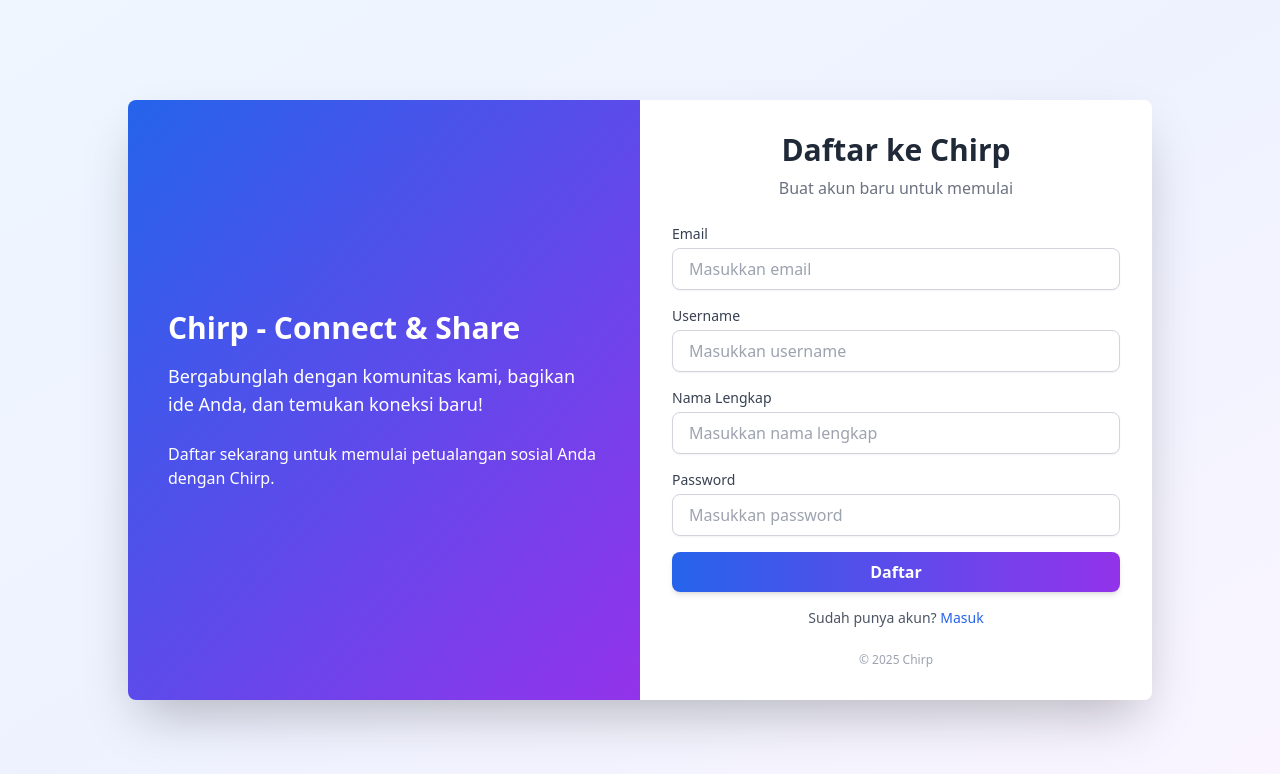
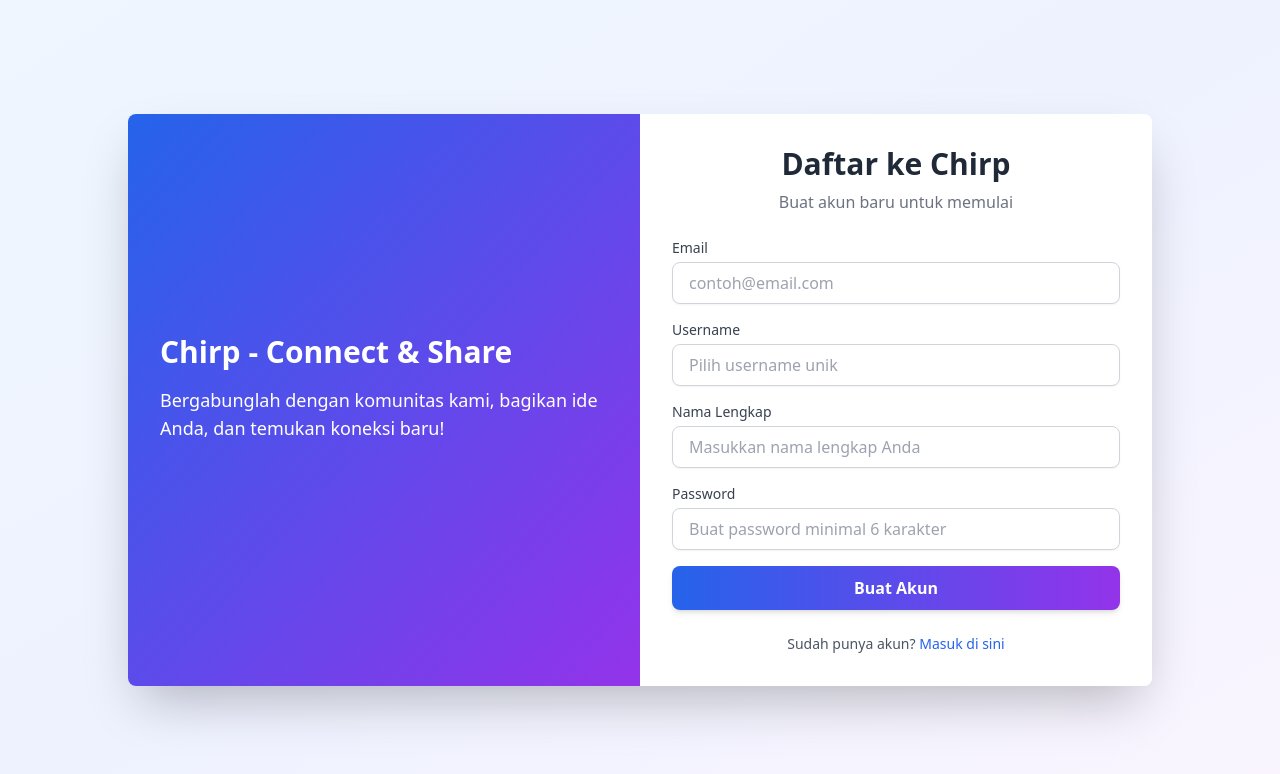
Before and after one commit to rakapdn/chirp-web-fe, a React (Create React App) app: page /register in a window 1280 px wide. Shown: the top 774 px of the page. Built offline with nearby package versions, Linux system fonts and the light colour scheme.

Commit message:
feat: enhance Register component with success message and improve form validation

```diff
--- a/src/pages/register/Register.jsx
+++ b/src/pages/register/Register.jsx
@@ -10,6 +10,7 @@
     password: "",
   });
   const [errorMessage, setErrorMessage] = useState("");
+  const [successMessage, setSuccessMessage] = useState("");
   const [isLoading, setIsLoading] = useState(false);
   const navigate = useNavigate();
 
@@ -20,7 +21,7 @@
   const validateForm = () => {
     const { email, username, fullName, password } = formData;
     if (!email || !username || !fullName || !password) {
-      return "Semua kolom harus diisi.";
+      return "Semua kolom wajib diisi.";
     }
     if (!/^[^\s@]+@[^\s@]+\.[^\s@]+$/.test(email)) {
       return "Format email tidak valid.";
@@ -38,6 +39,7 @@
     e.preventDefault();
     setIsLoading(true);
     setErrorMessage("");
+    setSuccessMessage("");
 
     const validationError = validateForm();
     if (validationError) {
@@ -48,121 +50,78 @@
 
     try {
       const API_URL = process.env.REACT_APP_API_URL || "http://localhost:3000";
-      const res = await axios.post(`${API_URL}/api/auth/register`, formData);
-      const { token } = res.data;
-      localStorage.setItem("token", token); // Simpan token
-      navigate("/"); // Arahkan ke halaman utama setelah registrasi
+      await axios.post(`${API_URL}/api/auth/register`, formData);
+
+      setSuccessMessage("Registrasi berhasil! Anda akan diarahkan ke halaman login...");
+
+      // Arahkan ke halaman login setelah 2 detik
+      setTimeout(() => {
+        navigate("/login");
+      }, 2000);
+
     } catch (error) {
-      const errorMsg = error.response?.data?.error || "Registrasi gagal! Coba lagi.";
+      const errorMsg = error.response?.data?.error || "Registrasi gagal! Username atau email mungkin sudah digunakan.";
       setErrorMessage(errorMsg);
-    } finally {
-      setIsLoading(false);
+      setIsLoading(false); // Set isLoading false hanya jika terjadi error
     }
   };
 
   return (
-    <div className="min-h-screen flex items-center justify-center bg-gradient-to-br from-blue-50 via-indigo-50 to-purple-50">
-      <div className="flex w-full max-w-5xl shadow-2xl rounded-lg overflow-hidden">
-        {/* Bagian Kiri - Gambar dan Teks Inspiratif */}
-        <div className="w-1/2 bg-gradient-to-br from-blue-600 to-purple-600 p-10 text-white flex flex-col justify-center">
+    <div className="min-h-screen flex items-center justify-center bg-gradient-to-br from-blue-50 via-indigo-50 to-purple-50 p-4 sm:p-6 lg:p-8">
+      <div className="flex flex-col md:flex-row w-full max-w-5xl shadow-2xl rounded-lg overflow-hidden">
+        {/* Bagian Kiri */}
+        <div className="w-full md:w-1/2 bg-gradient-to-br from-blue-600 to-purple-600 p-8 text-white flex flex-col justify-center text-center md:text-left">
           <h2 className="text-3xl font-bold mb-4">Chirp - Connect & Share</h2>
           <p className="text-lg mb-6">
             Bergabunglah dengan komunitas kami, bagikan ide Anda, dan temukan koneksi baru!
           </p>
-          <p className="text-md">
-            Daftar sekarang untuk memulai petualangan sosial Anda dengan Chirp.
-          </p>
         </div>
 
-        {/* Bagian Kanan - Form Registrasi */}
-        <div className="w-1/2 bg-white p-8 flex flex-col justify-center">
+        {/* Bagian Kanan */}
+        <div className="w-full md:w-1/2 bg-white p-8 flex flex-col justify-center">
           <div className="text-center mb-6">
             <h1 className="text-3xl font-semibold text-gray-800">Daftar ke Chirp</h1>
             <p className="text-gray-500 mt-2">Buat akun baru untuk memulai</p>
           </div>
           <form onSubmit={handleSubmit} className="space-y-4">
+            {/* ... (semua input form tetap sama) ... */}
             <div>
-              <label htmlFor="email" className="block text-sm font-medium text-gray-700">
-                Email
-              </label>
-              <input
-                type="email"
-                id="email"
-                name="email"
-                value={formData.email}
-                onChange={handleChange}
-                className="mt-1 block w-full px-4 py-2 border border-gray-300 rounded-lg shadow-sm focus:ring-blue-500 focus:border-blue-500"
-                placeholder="Masukkan email"
-                required
-                disabled={isLoading}
-              />
+              <label htmlFor="email" className="block text-sm font-medium text-gray-700">Email</label>
+              <input type="email" id="email" name="email" value={formData.email} onChange={handleChange} className="mt-1 block w-full px-4 py-2 border border-gray-300 rounded-lg shadow-sm focus:ring-blue-500 focus:border-blue-500" placeholder="contoh@email.com" required disabled={isLoading} />
             </div>
             <div>
-              <label htmlFor="username" className="block text-sm font-medium text-gray-700">
-                Username
-              </label>
-              <input
-                type="text"
-                id="username"
-                name="username"
-                value={formData.username}
-                onChange={handleChange}
-                className="mt-1 block w-full px-4 py-2 border border-gray-300 rounded-lg shadow-sm focus:ring-blue-500 focus:border-blue-500"
-                placeholder="Masukkan username"
-                required
-                disabled={isLoading}
-              />
+              <label htmlFor="username" className="block text-sm font-medium text-gray-700">Username</label>
+              <input type="text" id="username" name="username" value={formData.username} onChange={handleChange} className="mt-1 block w-full px-4 py-2 border border-gray-300 rounded-lg shadow-sm focus:ring-blue-500 focus:border-blue-500" placeholder="Pilih username unik" required disabled={isLoading} />
             </div>
             <div>
-              <label htmlFor="fullName" className="block text-sm font-medium text-gray-700">
-                Nama Lengkap
-              </label>
-              <input
-                type="text"
-                id="fullName"
-                name="fullName"
-                value={formData.fullName}
-                onChange={handleChange}
-                className="mt-1 block w-full px-4 py-2 border border-gray-300 rounded-lg shadow-sm focus:ring-blue-500 focus:border-blue-500"
-                placeholder="Masukkan nama lengkap"
-                required
-                disabled={isLoading}
-              />
+              <label htmlFor="fullName" className="block text-sm font-medium text-gray-700">Nama Lengkap</label>
+              <input type="text" id="fullName" name="fullName" value={formData.fullName} onChange={handleChange} className="mt-1 block w-full px-4 py-2 border border-gray-300 rounded-lg shadow-sm focus:ring-blue-500 focus:border-blue-500" placeholder="Masukkan nama lengkap Anda" required disabled={isLoading} />
             </div>
             <div>
-              <label htmlFor="password" className="block text-sm font-medium text-gray-700">
-                Password
-              </label>
-              <input
-                type="password"
-                id="password"
-                name="password"
-                value={formData.password}
-                onChange={handleChange}
-                className="mt-1 block w-full px-4 py-2 border border-gray-300 rounded-lg shadow-sm focus:ring-blue-500 focus:border-blue-500"
-                placeholder="Masukkan password"
-                required
-                disabled={isLoading}
-              />
+              <label htmlFor="password" className="block text-sm font-medium text-gray-700">Password</label>
+              <input type="text" id="password" name="password" value={formData.password} onChange={handleChange} className="mt-1 block w-full px-4 py-2 border border-gray-300 rounded-lg shadow-sm focus:ring-blue-500 focus:border-blue-500" placeholder="Buat password minimal 6 karakter" required disabled={isLoading} />
             </div>
-            {errorMessage && <p className="text-red-500 text-sm text-center">{errorMessage}</p>}
+
+            {/* Tampilkan pesan sukses atau error */}
+            {errorMessage && <p className="text-red-500 text-sm text-center pt-1">{errorMessage}</p>}
+            {successMessage && <p className="text-green-600 font-semibold text-sm text-center pt-1">{successMessage}</p>}
+
             <button
               type="submit"
-              className="w-full bg-gradient-to-r from-blue-600 to-purple-600 text-white px-4 py-2 rounded-lg font-semibold shadow-md hover:shadow-lg transition-all duration-300 disabled:opacity-50"
+              className="w-full bg-gradient-to-r from-blue-600 to-purple-600 text-white px-4 py-2.5 rounded-lg font-semibold shadow-md hover:shadow-lg focus:outline-none focus:ring-2 focus:ring-offset-2 focus:ring-blue-500 transition-all duration-300 disabled:opacity-60"
               disabled={isLoading}
             >
-              {isLoading ? "Memproses..." : "Daftar"}
+              {isLoading ? "Memproses..." : "Buat Akun"}
             </button>
           </form>
-          <div className="text-center mt-4">
+          <div className="text-center mt-6">
             <p className="text-sm text-gray-600">
               Sudah punya akun?{" "}
-              <Link to="/login" className="text-blue-600 hover:underline">
-                Masuk
+              <Link to="/login" className="font-medium text-blue-600 hover:underline">
+                Masuk di sini
               </Link>
             </p>
           </div>
-          <p className="text-center text-xs text-gray-400 mt-6">© 2025 Chirp</p>
         </div>
       </div>
     </div>
```
